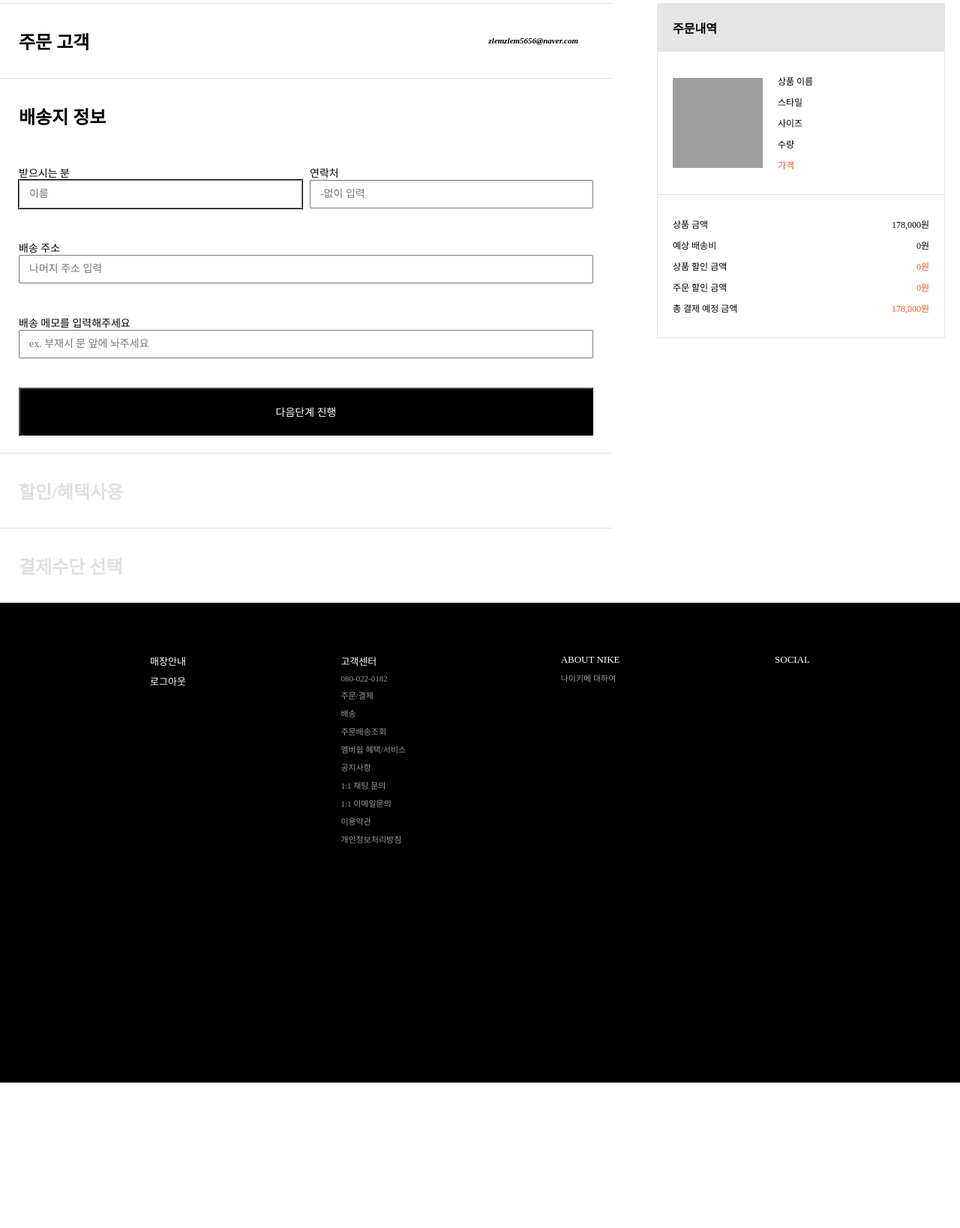
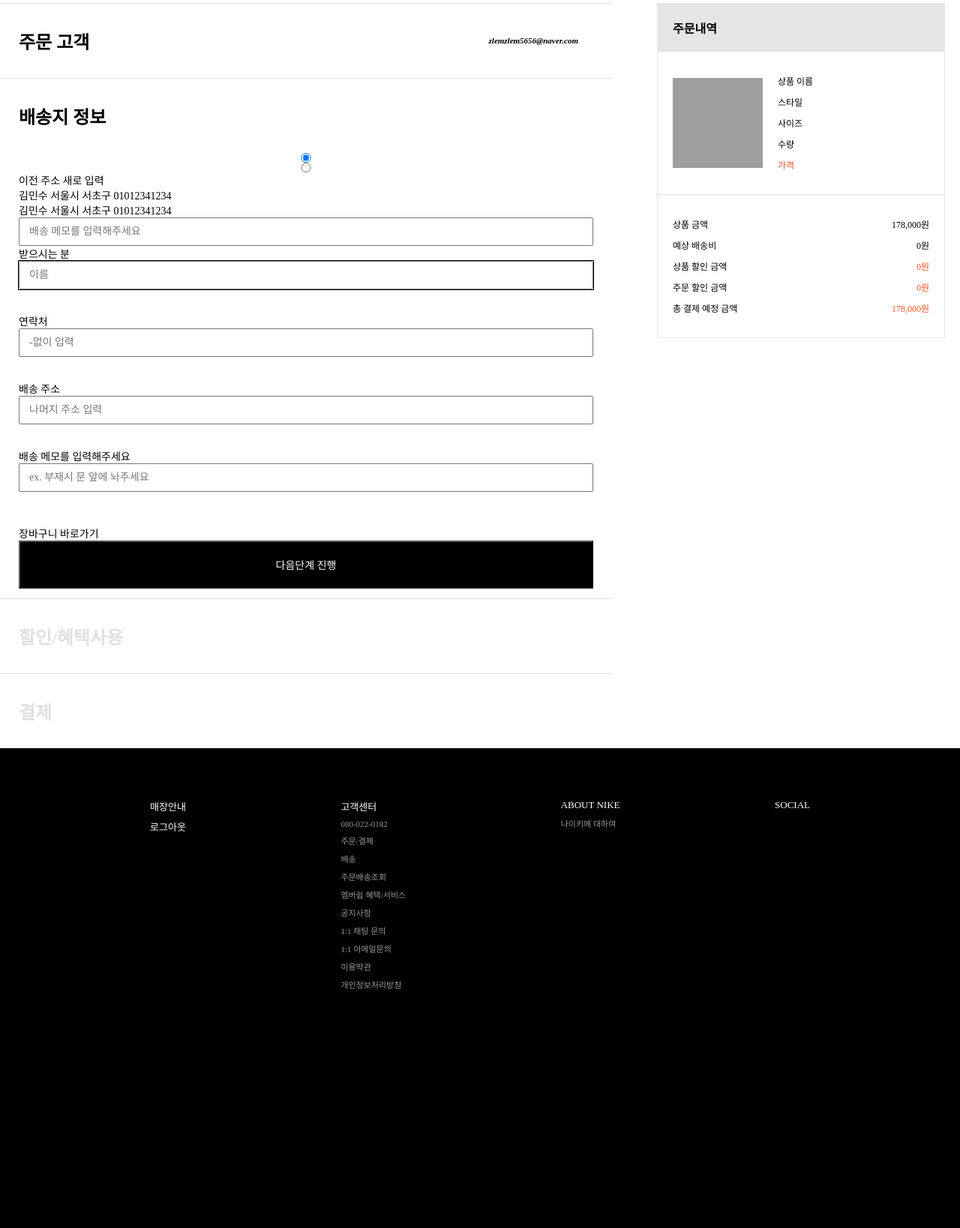
Before and after one commit to minsoo-web/NestJS, a Django app: page /order/checkout/ in a window 1280 px wide. Shown: the part 222-1860 px from the top of the page at 75% size. Before the commit the page ends 1666 px from the top, so only its background shows below. Run offline with Django 3.2, Linux system fonts and the light colour scheme; a user stored in the database is signed in; data comes from the database, SQL or seed files in the repository; some libraries are stand-ins or nearby versions; some web fonts are replaced; grey boxes are pictures that could not be loaded.

Commit message:
update-8

```diff
--- a/nike_web/order/templates/order/checkout.html
+++ b/nike_web/order/templates/order/checkout.html
@@ -7,6 +7,7 @@
 {% block link %}
 <link rel="stylesheet" href="{% static 'order/css/checkout.css' %}" />
 <script src="{% static 'order/js/checkout-next-step.js' %}"></script>
+<script src="https://ajax.googleapis.com/ajax/libs/jquery/3.4.1/jquery.min.js"></script>
 {% endblock %}
 
 <!-- title 확장 -->
@@ -36,17 +37,16 @@
             </li>
           </label>
           <li>
-            <span>이름</span>
+            <span>{{ user.username }}</span>
           </li>
           <li>
-            <span>휴대폰 번호</span>
-          </li>
-          <li>
-            <span>이메일</span>
+            <span>{{user.email}}</span>
           </li>
         </ul>
       </div>
       <div class="checkout-tab-box" id="checkout-address-box">
+        <!-- 배송지가 없을 경우 -->
+        {% if not shipping_instance %}
         <ul class="checkout-list-box">
           <input
             type="checkbox"
@@ -57,7 +57,7 @@
           <label for="checkout-address-detail">
             <li class="checkout-list-header">
               <span>배송지 정보</span>
-              <i class="xi-plus"></i>
+              <i class="xi-plus"><span id="after-address"></span></i>
               <i class="xi-minus"></i>
             </li>
           </label>
@@ -73,14 +73,12 @@
 
               <span id="receive_phone_info" class="alert-msg"></span>
                 <input
-                name="연락처"
+                  name="연락처"
                   type="text"
                   placeholder="-없이 입력"
                   id="receive_phone"
                   class="input-info"
                 />
-
-
             </div>
           </li>
           <li>
@@ -107,11 +105,117 @@
             />
           </li>
           <li>
+            <p id="alert-msg-next"></p>
+            <a href="/cart"><span>장바구니 바로가기</span></a>
             <button id="checkout-next">다음단계 진행</button>
             <button id="modify-client-detail" style="display: none;">수정하기</button>
             <button id="modify-client" style="display: none;">수정완료</button>
           </li>
         </ul>
+        <!-- 배송지가 있다면 -->
+    {% else %}
+    <ul class="checkout-list-box" id="checkout-address-wrapper">
+      <input
+        type="checkbox"
+        checked
+        name="checkout-tab-menu"
+        id="checkout-address-detail"
+      />
+      <label for="checkout-address-detail">
+        <li class="checkout-list-header">
+          <span>배송지 정보</span>
+          <i class="xi-plus"><span id="after-address"></span></i>
+          <i class="xi-minus"></i>
+        </li>
+      </label>
+      <li id="input-user_address">
+        <input type="radio" name="address-tab" checked value="oldAddress" id="checkout-address-tab-old">
+        <input type="radio" name="address-tab" value="newAddress" id="checkout-address-tab-new">
+        <div class="tab-header">
+          <label id="checkout-address-label-old" for="checkout-address-tab-old">이전 주소</label>
+          <label id="checkout-address-label-new" for="checkout-address-tab-new">새로 입력</label>
+        </div>
+        {% for ship in shipping_instance %}
+        <div class="checkout-address-oldList">
+          <span class="receiver-name">{{ ship.receiver }}</span>
+          <span class="receiver-address">{{ ship.receiver_address }}</span>
+          <span class="receiver-phone">{{ ship.receiver_phone }}</span>
+        </div>
+        {% endfor %}
+        <div class="checkout-address-memo">
+          <input type="text" placeholder="배송 메모를 입력해주세요" id="checkout-address-memo">
+        </div>
+
+        <!-- 새 배송지 입력 -->
+        <div class="checkout-address-newList">
+          <ul>
+            <li>
+              <span>받으시는 분</span>
+              <span id="receive_name_info" class="alert-msg"></span>
+              <input type="text" name="name" autofocus placeholder="이름" id="receive_name" class="input-info"/>
+            </li>
+            <li>
+              <span>연락처</span>
+              <span id="receive_phone_info" class="alert-msg"></span>
+                <input
+                  name="address"
+                  type="text"
+                  placeholder="-없이 입력"
+                  id="receive_phone"
+                  class="input-info"
+                />
+            </li>
+            <li>
+              <span>배송 주소</span>
+              <span id="receive_address_info" class="alert-msg"></span>
+              <input
+              name="address"
+                type="text"
+                placeholder="나머지 주소 입력"
+                id="receive_address"
+                class="input-info"
+              />
+
+            </li>
+            <li>
+              <span>배송 메모를 입력해주세요</span>
+              <span id="receive_memo_info" class="alert-msg"></span>
+              <input
+              name="memo"
+                type="text"
+                placeholder="ex. 부재시 문 앞에 놔주세요"
+                id="memo"
+                class="input-info"
+              />
+            </li>
+          </ul>
+        </div>
+      </li>
+      <li id="before-next-step" style="display: none;">
+        <p>
+          <span>받으시는 분 :</span>
+          <span class="after-checkout" id="checkout-username"></span>
+        </p>
+        <p>
+          <span>받으실 주소 :</span>
+          <span class="after-checkout" id="checkout-address"></span>
+        </p>
+        <p>
+          <span>연락받으실 번호 :</span>
+          <span class="after-checkout" id="checkout-phone"></span>
+        </p>
+        <p>
+          <span>부탁하신 배송 메모 :</span>
+          <span class="after-checkout" id="checkout-memo"></span>
+        </p>
+      </li>
+      <li>
+        <p id="alert-msg-next"></p>
+        <a href="/cart"><span>장바구니 바로가기</span></a>
+        <button id="checkout-next2">다음단계 진행</button>
+      </li>
+    </ul>
+    {% endif %}
       </div>
       <div class="checkout-tab-box checkout-next-step">
         <ul class="checkout-list-box">
@@ -169,19 +273,36 @@
           />
           <label for="checkout-pay-detail">
             <li class="checkout-list-header">
-              <span>결제수단 선택</span>
+              <span>결제</span>
               <i class="xi-plus"></i>
               <i class="xi-minus"></i>
             </li>
           </label>
           <li>
-            <span>\</span>
-          </li>
-          <li>
-            <span>\</span>
-          </li>
-          <li>
-            <span>\</span>
+            <!-- 이 버튼에 ajax 추가하시면 됩니다. -->
+            <!-- 배송지 data : userInfo -->
+            <button onclick="makeOrder()">결제하기</button>
+            <script>
+              function makeOrder() {
+                $.ajax({
+                    type: "POST",
+                    url: "{% url 'order:make-order' %}",
+                    data: {
+                      user_address : userInfo,
+                      csrfmiddlewaretoken: '{{ csrf_token }}'
+                    },
+                    success: function(response) {
+                      var answer = response.result;
+                      if (answer == 'success') {
+                        window.location.href = "{% url 'order:complete' %}";
+                      }
+                      if (answer == 'fail') {
+                        alert("에러!");
+                      }
+                    }
+                  });
+              }
+          </script>
           </li>
         </ul>
       </div>
```
